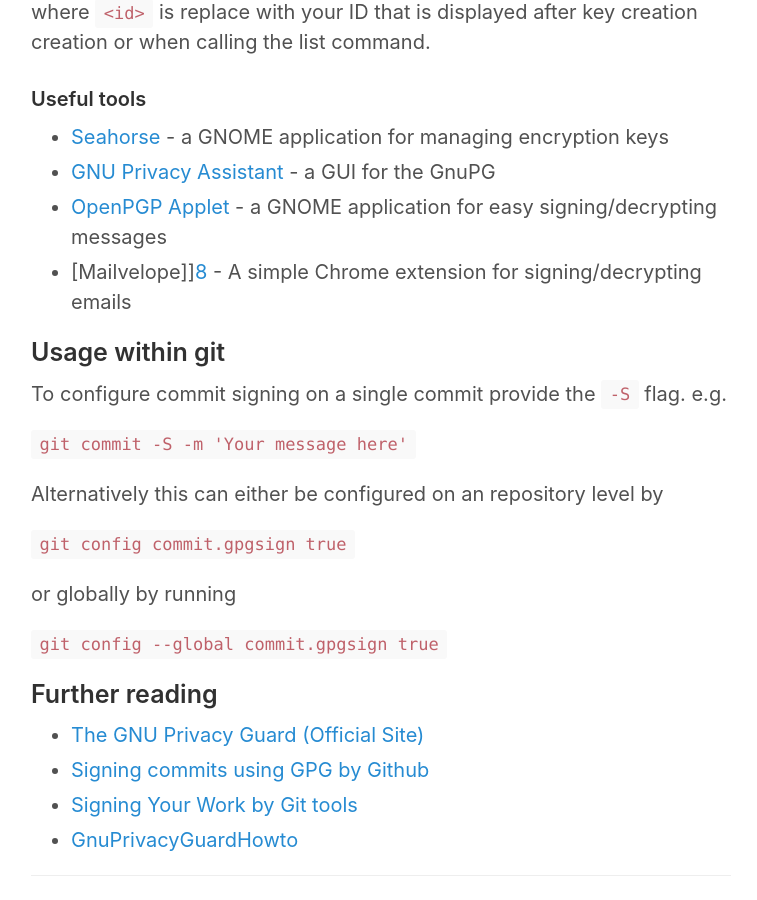
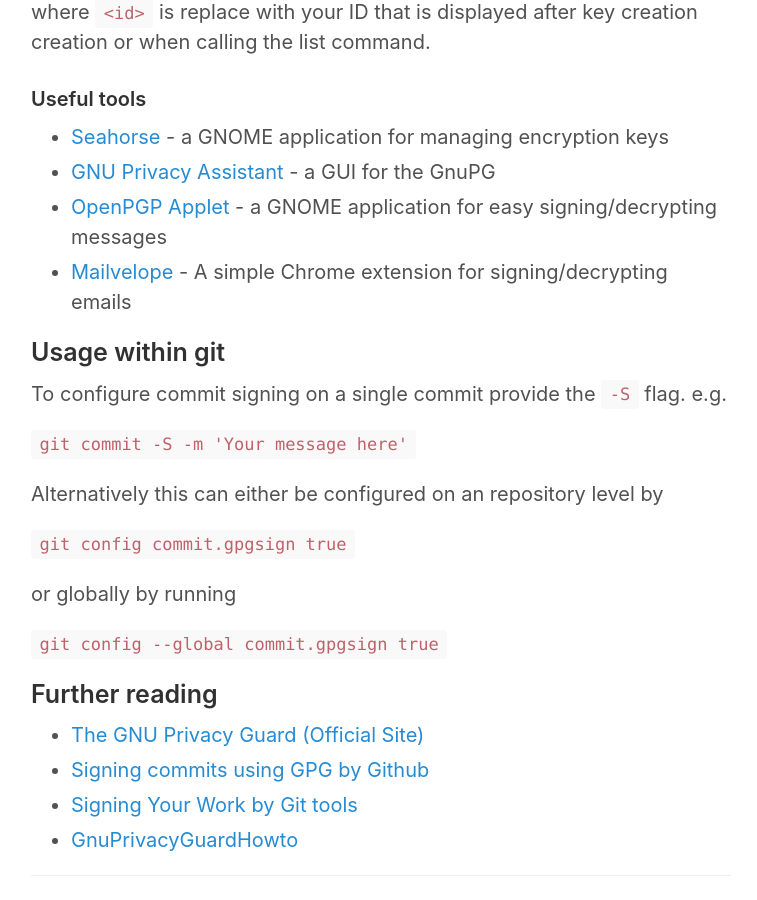
Before and after one commit to inverse/personal-site, a Jekyll site: the page built from _posts/2017-07-31-gpg-signing-git-commits.md, in a window 1280 px wide and 900 px high, scrolled down 1274 px. Shown: the whole window, without its empty margins (259-1016 px from the left). Built offline with Jekyll 4.4.1, drawn with Linux system fonts in a browser that asks for light colours; comment, search, counter and statistics services are not loaded.

Commit message:
Update 2017-07-31-gpg-signing-git-commits.md

```diff
--- a/_posts/2017-07-31-gpg-signing-git-commits.md
+++ b/_posts/2017-07-31-gpg-signing-git-commits.md
@@ -43,7 +43,7 @@
 - [Seahorse][5] - a GNOME application for managing encryption keys
 - [GNU Privacy Assistant][6] - a GUI for the GnuPG
 - [OpenPGP Applet][7] - a GNOME application for easy signing/decrypting messages
-- [Mailvelope]][8] - A simple Chrome extension for signing/decrypting emails
+- [Mailvelope][8] - A simple Chrome extension for signing/decrypting emails
 
 ## Usage within git
 
```
